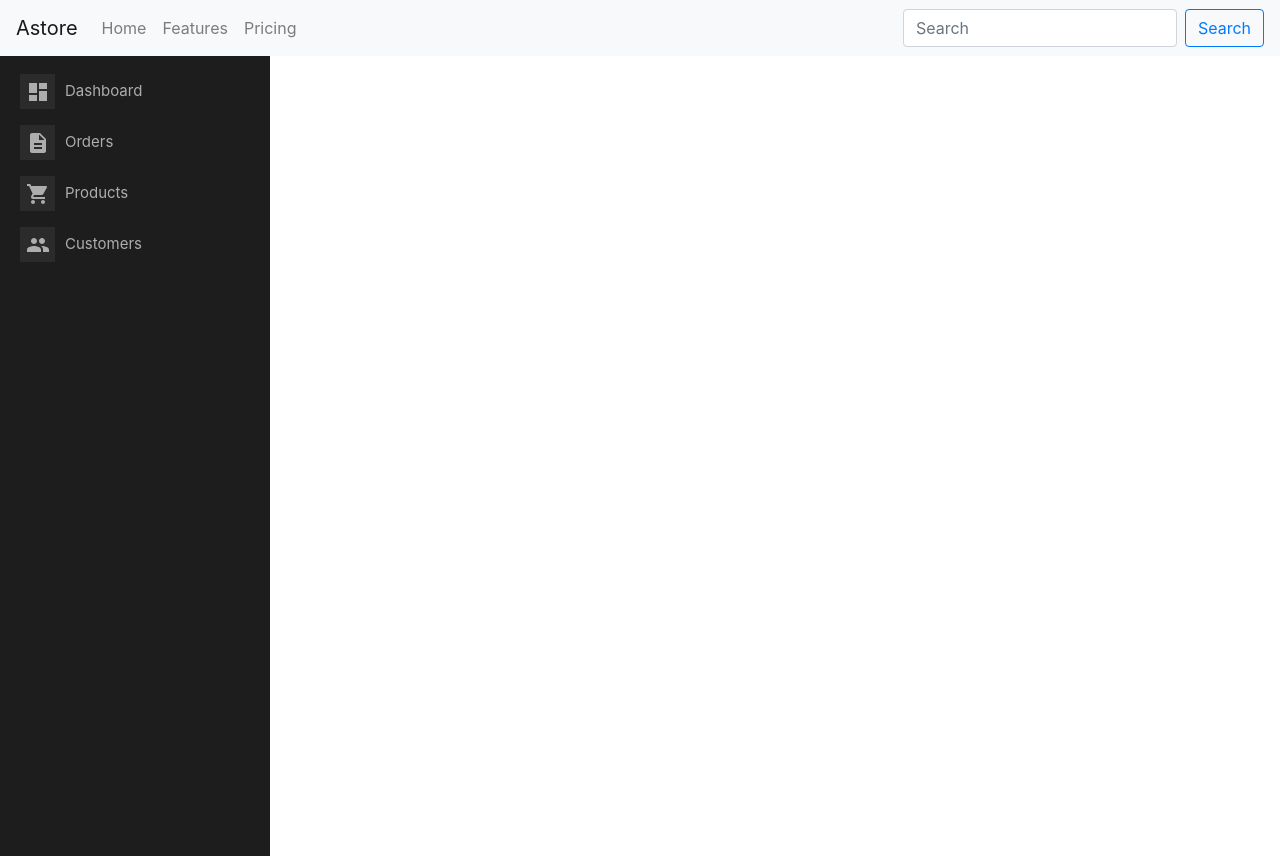
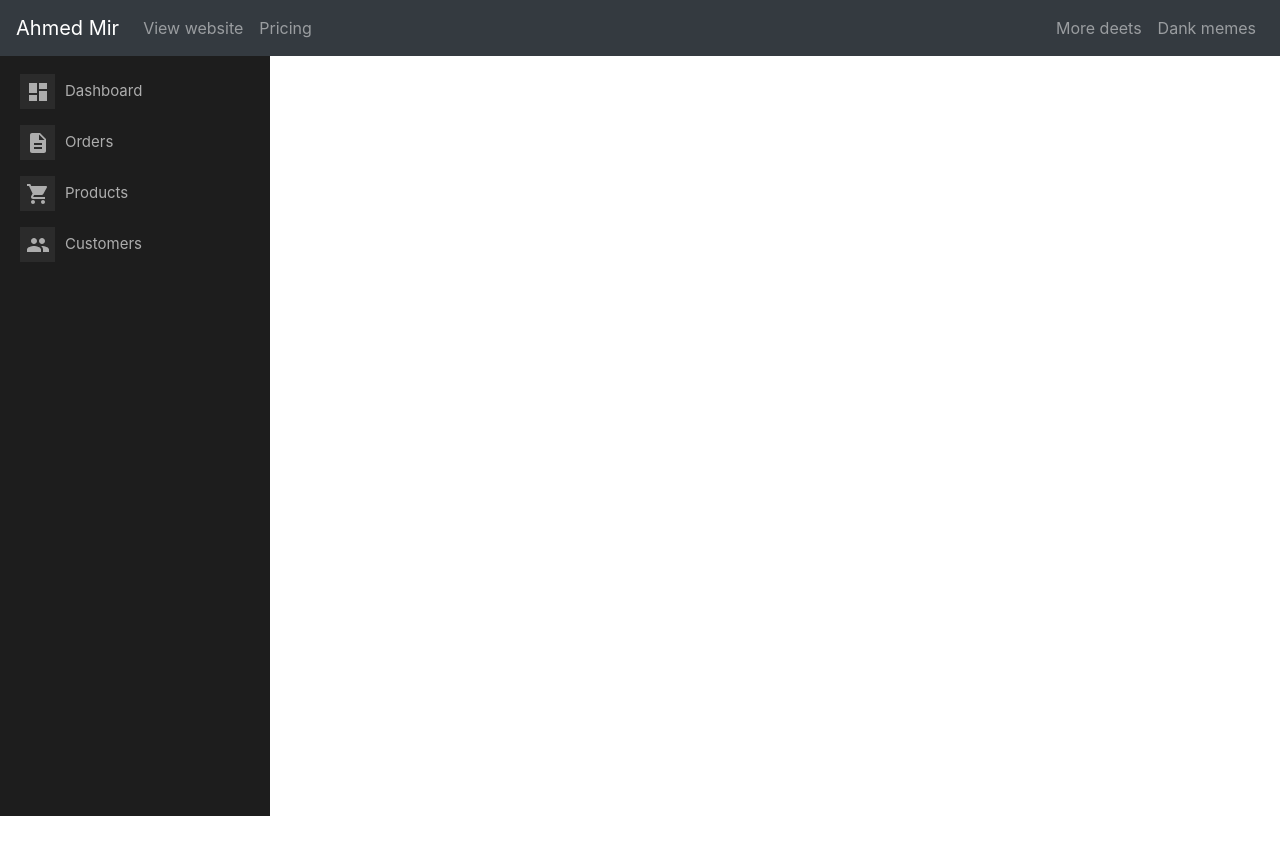
Before and after one commit to tedymeer/Astore, a React (Create React App) app in the folder client/: page / in a window 1280 px wide. After the commit the page ends 816 px from the top, so only its background shows below. Built offline with nearby package versions, Linux system fonts and the light colour scheme.

Commit message:
some more addition to admi panel, render components not rendering on admin panel

```diff
--- /dev/null
+++ b/client/src/components/AdminCustomer.js
@@ -0,0 +1,11 @@
+import React from 'react'
+
+function AdminCustomer() {
+    return (
+        <div>
+            <h1>Customers</h1>
+        </div>
+    )
+}
+
+export default AdminCustomer
--- /dev/null
+++ b/client/src/components/AdminDashboard.js
@@ -0,0 +1,11 @@
+import React from 'react'
+import './dashboard.css'
+function AdminDashboard() {
+    return (
+        <div className="dashwrap">
+            <h1>Dashboard</h1>
+        </div>
+    )
+}
+
+export default AdminDashboard
--- a/client/src/components/AdminNavbar.js
+++ b/client/src/components/AdminNavbar.js
@@ -1,19 +1,30 @@
 import React from 'react'
-import {Navbar,Nav,Form,Button,FormControl} from 'react-bootstrap'
+import {Navbar,Nav,NavDropdown} from 'react-bootstrap'
 function AdminNavbar() {
     return (
-        <Navbar bg="light" variant="light">
-    <Navbar.Brand href="#home">Astore</Navbar.Brand>
-    <Nav className="mr-auto">
-      <Nav.Link href="#home">Home</Nav.Link>
-      <Nav.Link href="#features">Features</Nav.Link>
-      <Nav.Link href="#pricing">Pricing</Nav.Link>
-    </Nav>
-    <Form inline>
-      <FormControl type="text" placeholder="Search" className="mr-sm-2" />
-      <Button variant="outline-primary">Search</Button>
-    </Form>
-        </Navbar>
+        <Navbar collapseOnSelect expand="lg" bg="dark" variant="dark">
+        <Navbar.Brand href="#home">Ahmed Mir</Navbar.Brand>
+        <Navbar.Toggle aria-controls="responsive-navbar-nav" />
+        <Navbar.Collapse id="responsive-navbar-nav">
+          <Nav className="mr-auto">
+            <Nav.Link href="#features">View website</Nav.Link>
+            <Nav.Link href="#pricing">Pricing</Nav.Link>
+            {/* <NavDropdown title="Dropdown" id="collasible-nav-dropdown">
+              <NavDropdown.Item href="#action/3.1">Action</NavDropdown.Item>
+              <NavDropdown.Item href="#action/3.2">Another action</NavDropdown.Item>
+              <NavDropdown.Item href="#action/3.3">Something</NavDropdown.Item>
+              <NavDropdown.Divider />
+              <NavDropdown.Item href="#action/3.4">Separated link</NavDropdown.Item>
+            </NavDropdown> */}
+          </Nav>
+          <Nav>
+            <Nav.Link href="#deets">More deets</Nav.Link>
+            <Nav.Link eventKey={2} href="#memes">
+              Dank memes
+            </Nav.Link>
+          </Nav>
+        </Navbar.Collapse>
+      </Navbar>
     )
 }
 
--- /dev/null
+++ b/client/src/components/AdminOrder.js
@@ -0,0 +1,11 @@
+import React from 'react'
+
+function AdminOrder() {
+    return (
+        <div>
+            <h1>Orders</h1>
+        </div>
+    )
+}
+
+export default AdminOrder
--- /dev/null
+++ b/client/src/components/AdminProduct.js
@@ -0,0 +1,11 @@
+import React from 'react'
+
+function AdminProduct() {
+    return (
+        <div>
+            <h1>Products</h1>
+        </div>
+    )
+}
+
+export default AdminProduct
--- a/client/src/components/AdminSidebar.js
+++ b/client/src/components/AdminSidebar.js
@@ -8,23 +8,25 @@ import PeopleIcon from '@material-ui/icons/People';
 import './sidebar.css'
 import React from 'react'
 
-function Sidebar() {
+function Sidebar(props) {
     return (
-        <ProSidebar>
+        <div className="sidebarwrap">
+        <ProSidebar collapsed={false}>
 
             <SidebarContent>
 
   <Menu iconShape="square">
-    <MenuItem icon={<DashboardIcon/>}>Dashboard</MenuItem>
-    <MenuItem icon={<DescriptionIcon/>}>Orders</MenuItem>
-    <MenuItem icon={<ShoppingCartIcon/>}>Products</MenuItem>
-    <MenuItem icon={<PeopleIcon/>}>Customers</MenuItem>
+    <MenuItem icon={<DashboardIcon/>} onClick={()=>{props.renderAdminPart('dash')}}>Dashboard</MenuItem>
+    <MenuItem icon={<DescriptionIcon/>} onClick={()=>{props.renderAdminPart('order')}}>Orders</MenuItem>
+    <MenuItem icon={<ShoppingCartIcon/>} onClick={()=>{props.renderAdminPart('product')}}>Products</MenuItem>
+    <MenuItem icon={<PeopleIcon/>} onClick={()=>{props.renderAdminPart('customer')}}>Customers</MenuItem>
   </Menu>
 
             </SidebarContent>
 
 
 </ProSidebar>
+</div>
     )
 }
 
--- a/client/src/components/Adminpanel.js
+++ b/client/src/components/Adminpanel.js
@@ -1,13 +1,45 @@
 import React from 'react'
 import AdminSidebar from './AdminSidebar'
 import AdminNavbar from './AdminNavbar'
+import AdminDashboard from './AdminDashboard'
+import AdminProduct from './AdminProduct'
+import AdminCustomer from './AdminCustomer'
+import AdminOrder from './AdminOrder'
+import './admin.css'
 
 function Adminpanel() {
+    var renderComponent=null;
+    function renderAdminPart(arg){
+
+        if(arg==='dash'){
+            renderComponent=<AdminDashboard/>
+            console.log(renderComponent);
+
+        }
+        else if(arg==='order'){
+            renderComponent=<AdminOrder/>
+            console.log(arg);
+        }
+        else if(arg==='product'){
+            renderComponent=<AdminProduct/>
+            console.log(arg);
+        }
+        else if(arg==='customer'){
+            renderComponent=<AdminCustomer/>
+            console.log(arg);
+        }
+    }
     return (
         <div>
             <AdminNavbar/>
-           <AdminSidebar />
 
+          <div className="flexwrapadmin">
+
+           <AdminSidebar renderAdminPart={renderAdminPart}/>
+
+
+           </div>
+           {renderComponent}
         </div>
     )
 }
--- /dev/null
+++ b/client/src/components/admin.css
@@ -0,0 +1,3 @@
+.flexwrapadmin{
+display: flex;
+}
--- /dev/null
+++ b/client/src/components/dashboard.css
@@ -0,0 +1,5 @@
+.dashwrap{
+    flex: 80%;
+    height: 95vh;
+
+}
--- a/client/src/components/sidebar.css
+++ b/client/src/components/sidebar.css
@@ -1,3 +1,9 @@
-.pro-sidebar {
+/* .pro-sidebar {
     height: 100vh;
+    flex: 20%;
+} */
+.sidebarwrap{
+    height: 95vh;
+    flex: 20%;
+
 }
```
